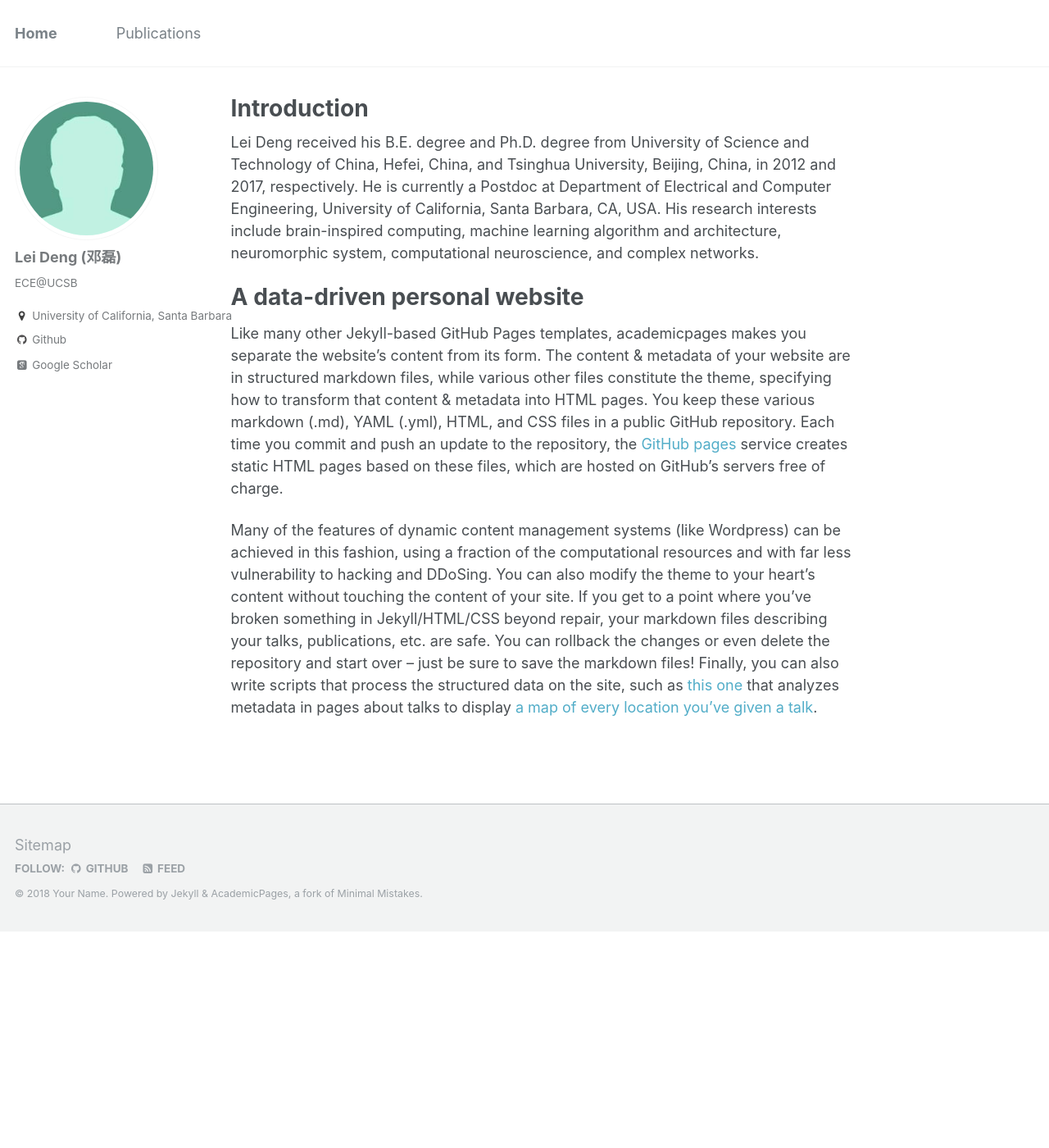
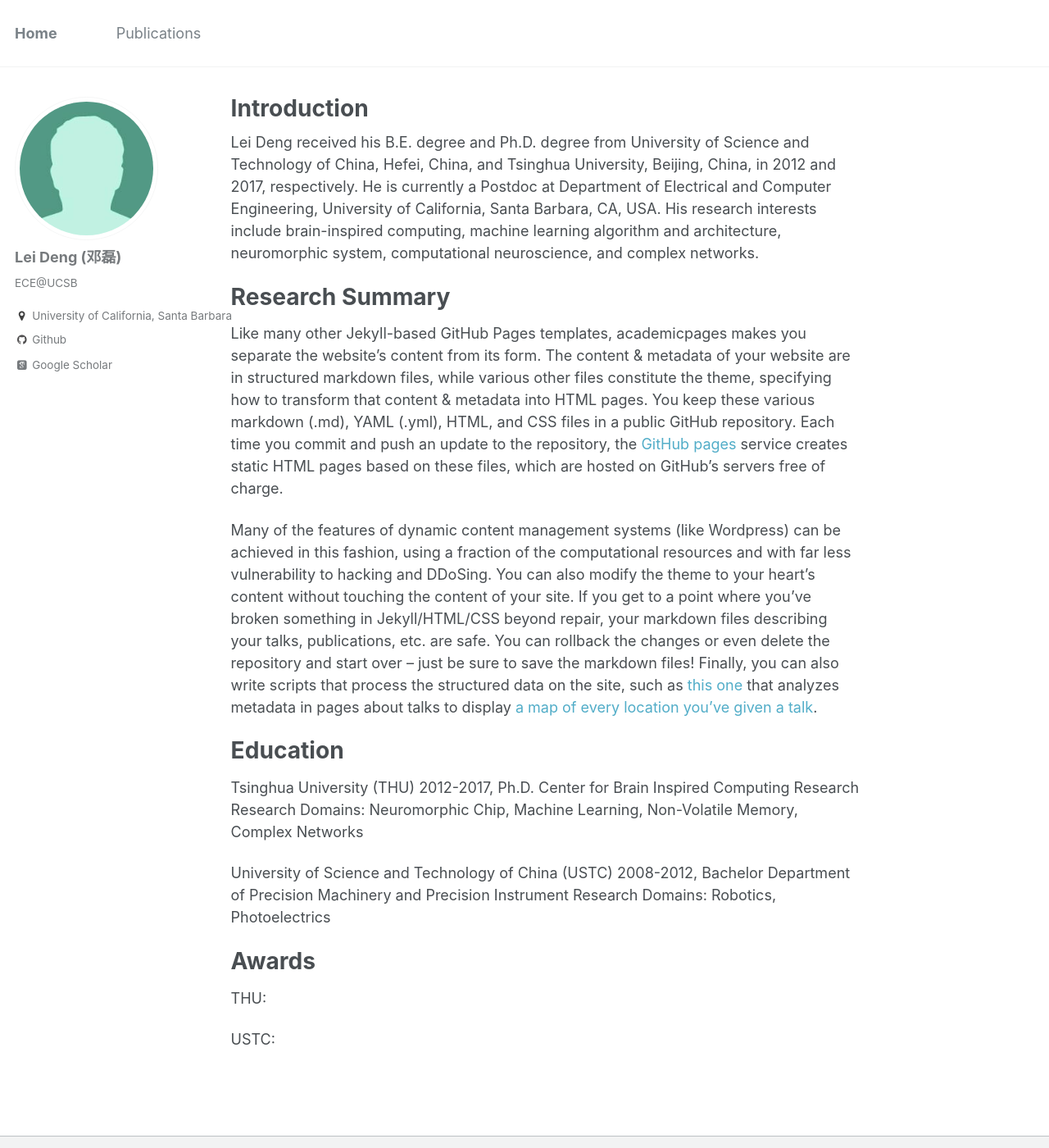
Before and after one commit to dllfei/dllfei.github.io, a Jekyll site: the page built from _pages/about.md, in a window 1280 px wide and 1400 px high. Shown: the whole window at 82% size. Built offline with Jekyll 4.4.1, drawn with Linux system fonts in a browser that asks for light colours; some web fonts are replaced.

Commit message:
Update about.md

```diff
--- a/_pages/about.md
+++ b/_pages/about.md
@@ -10,8 +10,24 @@ redirect_from:
 
 Lei Deng received his B.E. degree and Ph.D. degree from University of Science and Technology of China, Hefei, China, and Tsinghua University, Beijing, China, in 2012 and 2017, respectively. He is currently a Postdoc at Department of Electrical and Computer Engineering, University of California, Santa Barbara, CA, USA. His research interests include brain-inspired computing, machine learning algorithm and architecture, neuromorphic system, computational neuroscience, and complex networks.
 
-A data-driven personal website
+Research Summary
 ======
 Like many other Jekyll-based GitHub Pages templates, academicpages makes you separate the website's content from its form. The content & metadata of your website are in structured markdown files, while various other files constitute the theme, specifying how to transform that content & metadata into HTML pages. You keep these various markdown (.md), YAML (.yml), HTML, and CSS files in a public GitHub repository. Each time you commit and push an update to the repository, the [GitHub pages](https://pages.github.com/) service creates static HTML pages based on these files, which are hosted on GitHub's servers free of charge.
 
 Many of the features of dynamic content management systems (like Wordpress) can be achieved in this fashion, using a fraction of the computational resources and with far less vulnerability to hacking and DDoSing. You can also modify the theme to your heart's content without touching the content of your site. If you get to a point where you've broken something in Jekyll/HTML/CSS beyond repair, your markdown files describing your talks, publications, etc. are safe. You can rollback the changes or even delete the repository and start over -- just be sure to save the markdown files! Finally, you can also write scripts that process the structured data on the site, such as [this one](https://github.com/academicpages/academicpages.github.io/blob/master/talkmap.ipynb) that analyzes metadata in pages about talks to display [a map of every location you've given a talk](https://academicpages.github.io/talkmap.html).
+
+Education
+======
+Tsinghua University (THU) 2012-2017, Ph.D.
+Center for Brain Inspired Computing Research
+Research Domains: Neuromorphic Chip, Machine Learning, Non-Volatile Memory, Complex Networks
+
+University of Science and Technology of China (USTC) 2008-2012, Bachelor
+Department of Precision Machinery and Precision Instrument
+Research Domains: Robotics, Photoelectrics
+
+Awards
+======
+THU:
+
+USTC:
```
